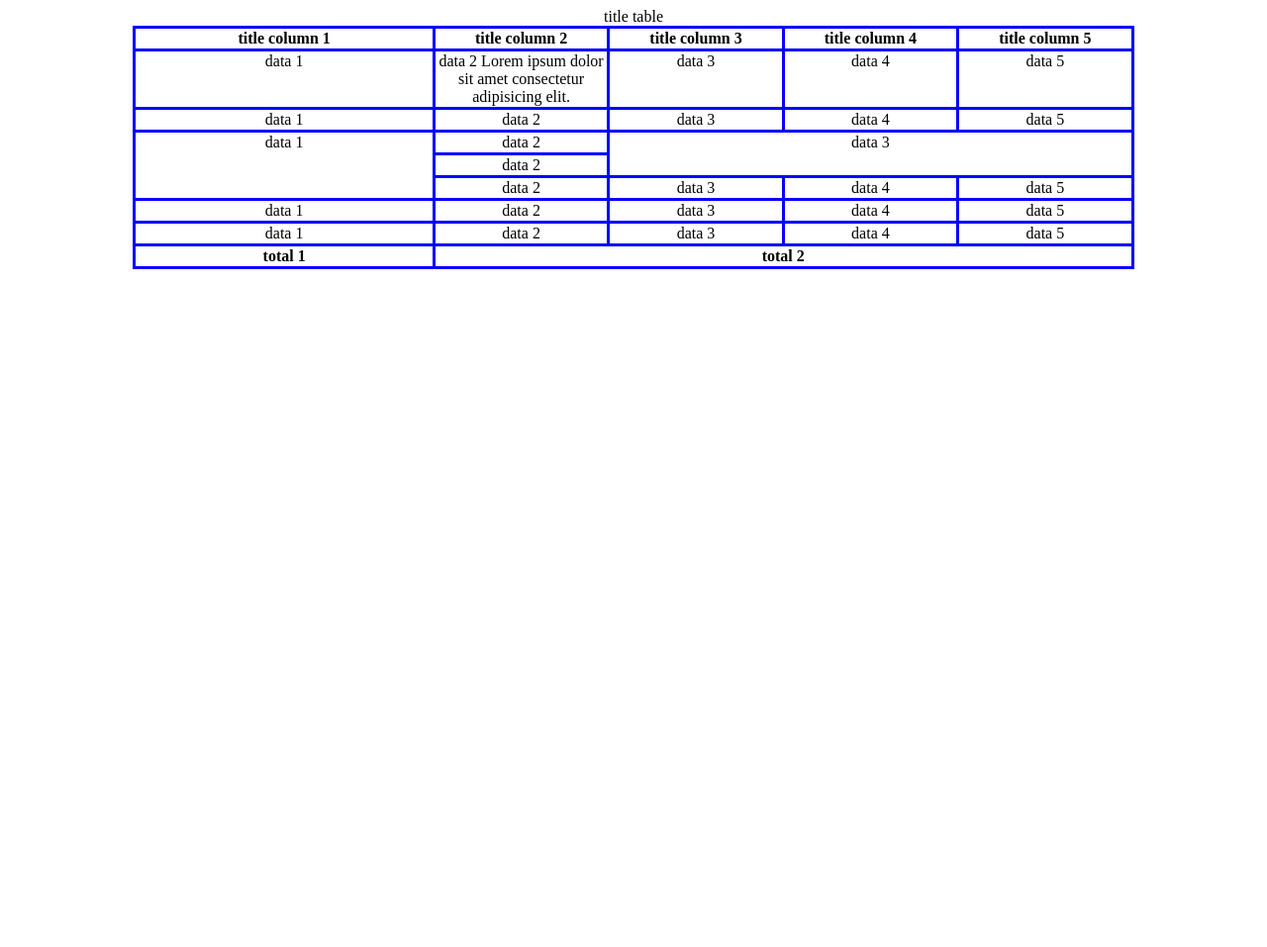
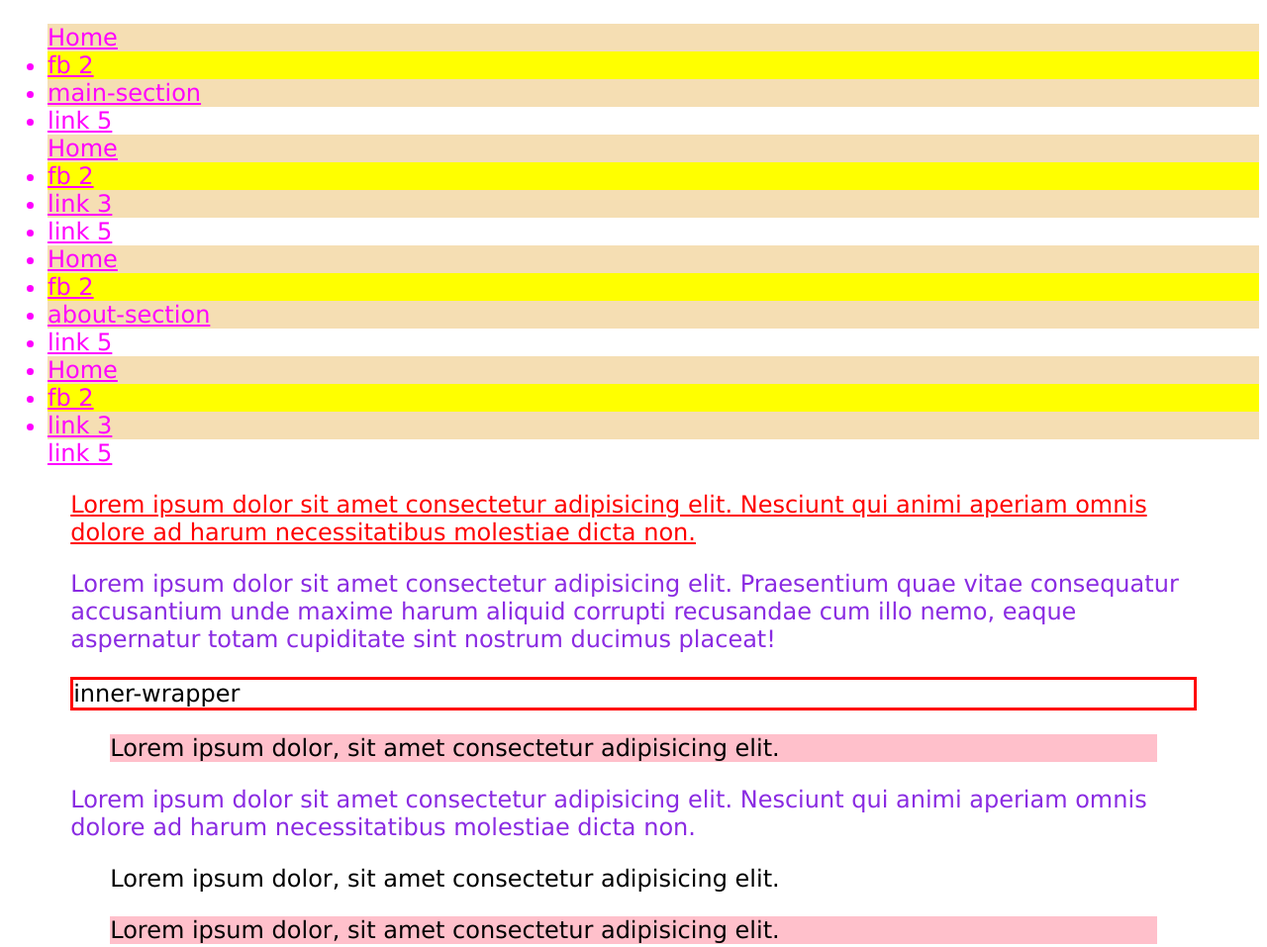
Before and after one commit to freshjsftm/fm2022-2-html-12-12-2022, a plain HTML site: page index.html in a window 1280 px wide. Shown: the top 957 px of the page at 99% size. Before the commit the page ends 800 px from the top, so only its background shows below. Drawn offline with Linux system fonts and the light colour scheme.

Commit message:
Add context & pseudoclasses

```diff
--- a/assets/css/style.css
+++ b/assets/css/style.css
@@ -1,21 +1,90 @@
-table{
-  width: 80%;
-  border: 3px solid red;
-  margin:auto;
-  border-collapse: collapse;
-  /* border-spacing: 10px;
-  border-radius: 20px; */
+:root{
+  font-size: 24px;
+  font-family: Verdana, Geneva, Tahoma, sans-serif;
 }
-th,
-td{
-  border: 3px solid blue;
-  /* background-color: pink; */
+*{
+  box-sizing: border-box;
 }
-td{
-  width: 17.5%;
-  vertical-align: top;
-  text-align: center;
+.inner-wrapper:hover{
+  color:green;
 }
-.size{
-  width: 30%;
+
+.section{
+  width: 90%;
+  margin: auto;
+  font-size: 24px;
 }
+
+/* p{
+  color: red;
+} */
+
+/* селектор потомків*/
+.section p{
+  color:blueviolet;
+}
+
+/* селектор дочірніх*/
+.section>p{
+  color: red;
+}
+
+/*селектор сусідніх*/
+p+.inner-wrapper{
+  border: red 3px solid;
+}
+
+/*селектор родичів(братній)*/
+.wrapper>p~blockquote{
+  background-color: pink;
+}
+
+
+.main-navigate{
+  color:fuchsia;
+}
+.main-navigate__link{
+  color:inherit;
+}
+/* a:link{
+  color: bisque;
+}
+a:visited{
+  color: red;
+} */
+.main-navigate__link:hover{
+  color:green;
+}
+.main-navigate__link:focus{
+  border:green 3px solid;
+  outline: none;
+}
+/* a:active{
+  color:yellow;
+} */
+
+
+p:not(div p){
+  text-decoration: underline;
+}
+p:not(div p):hover{
+  text-decoration: underline line-through;
+}
+
+.main-navigate__list>li:first-child,
+.main-navigate__list>li:last-child,
+.main-navigate__list>li:nth-child(5){
+  list-style: none;
+}
+
+.main-navigate__list>li:nth-child(odd){
+  background-color:wheat;
+}
+
+.main-navigate__list>li:nth-child(4n+2){
+  background-color:yellow;
+}
+
+*:target{
+  background-color: aqua;
+}
--- a/index.html
+++ b/index.html
@@ -7,74 +7,65 @@
     <link rel="stylesheet" href="./assets/css/style.css" />
   </head>
   <body>
-    <table>
-      <caption>title table</caption>
-      <thead>
-        <tr>
-          <th class="size">title column 1</th>
-          <th>title column 2</th>
-          <th>title column 3</th>
-          <th>title column 4</th>
-          <th>title column 5</th>
-        </tr>
-      </thead>
-      <tbody>
-        <tr>
-          <td>data 1</td>
-          <td>data 2 Lorem ipsum dolor sit amet consectetur adipisicing elit. </td>
-          <td>data 3</td>
-          <td>data 4</td>
-          <td>data 5</td>
-        </tr>
-        <tr>
-          <td>data 1</td>
-          <td>data 2</td>
-          <td>data 3</td>
-          <td>data 4</td>
-          <td>data 5</td>
-        </tr>
-        <tr>
-          <td rowspan="3">data 1</td>
-          <td>data 2</td>
-          <td colspan="3" rowspan="2">data 3</td>
-          <!-- <td>data 4</td> -->
-          <!-- <td>data 5</td> -->
-        </tr>
-        <tr>
-          <!-- <td>data 1</td> -->
-          <td>data 2</td>
-          <!-- <td>data 3</td>
-          <td>data 4</td>
-          <td>data 5</td> -->
-        </tr>
-        <tr>
-          <!-- <td>data 1</td> -->
-          <td>data 2</td>
-          <td>data 3</td>
-          <td>data 4</td>
-          <td>data 5</td>
-        </tr>
-        <tr>
-          <td>data 1</td>
-          <td>data 2</td>
-          <td>data 3</td>
-          <td>data 4</td>
-          <td>data 5</td>
-        </tr>
-        <tr>
-          <td>data 1</td>
-          <td>data 2</td>
-          <td>data 3</td>
-          <td>data 4</td>
-          <td>data 5</td>
-        </tr>
-      </tbody>
-      <tfoot>
-        <tr>
-          <th>total 1</th>
-          <th colspan="4">total 2</th>
-        </tr>
-      </tfoot>
-    </table>
+    <nav class="main-navigate">
+      <ul class="main-navigate__list">
+        <li><a tabindex="1" href="" class="main-navigate__link main-navigate__link__current">Home</a></li>
+        <li><a tabindex="5" href="https://fb.com" class="main-navigate__link" target="_blank">fb 2</a></li>
+        <li><a tabindex="4" href="#main-section" class="main-navigate__link">main-section</a></li>
+        <!-- <li>
+          ul.main-navigate__list_sublist>li*3>a
+        </li> -->
+        <li><a tabindex="2"  href="https://google.com" class="main-navigate__link">link 5</a></li>
+        <li><a tabindex="1" href="" class="main-navigate__link main-navigate__link__current">Home</a></li>
+        <li><a tabindex="5" href="https://fb.com" class="main-navigate__link" target="_blank">fb 2</a></li>
+        <li><a tabindex="4" href="#" class="main-navigate__link">link 3</a></li>
+        <!-- <li>
+          ul.main-navigate__list_sublist>li*3>a
+        </li> -->
+        <li><a tabindex="2"  href="https://google.com" class="main-navigate__link">link 5</a></li>
+        <li><a tabindex="1" href="" class="main-navigate__link main-navigate__link__current">Home</a></li>
+        <li><a tabindex="5" href="https://fb.com" class="main-navigate__link" target="_blank">fb 2</a></li>
+        <li><a tabindex="4" href="#about-section" class="main-navigate__link">about-section</a></li>
+        <!-- <li>
+          ul.main-navigate__list_sublist>li*3>a
+        </li> -->
+        <li><a tabindex="2"  href="https://google.com" class="main-navigate__link">link 5</a></li>
+        <li><a tabindex="1" href="" class="main-navigate__link main-navigate__link__current">Home</a></li>
+        <li><a tabindex="5" href="https://fb.com" class="main-navigate__link" target="_blank">fb 2</a></li>
+        <li><a tabindex="4" href="#" class="main-navigate__link">link 3</a></li>
+        <!-- <li>
+          ul.main-navigate__list_sublist>li*3>a
+        </li> -->
+        <li><a tabindex="2"  href="https://google.com" class="main-navigate__link">link 5</a></li>
+      </ul>
+    </nav>
+    <section  tabindex="3" class="section" id="main-section">
+      <p>Lorem ipsum dolor sit amet consectetur adipisicing elit. Nesciunt qui animi aperiam omnis dolore ad harum necessitatibus molestiae dicta non.</p>
+      <div class="wrapper">
+        <p>Lorem ipsum dolor sit amet consectetur adipisicing elit. Praesentium quae vitae consequatur accusantium unde maxime harum aliquid corrupti recusandae cum illo nemo, eaque aspernatur totam cupiditate sint nostrum ducimus placeat!</p>
+        <div class="inner-wrapper">inner-wrapper</div>
+        <blockquote>Lorem ipsum dolor, sit amet consectetur adipisicing elit. </blockquote>
+        <div class="inner-wrapper">
+          <p>Lorem ipsum dolor sit amet consectetur adipisicing elit. Nesciunt qui animi aperiam omnis dolore ad harum necessitatibus molestiae dicta non.</p>
+          <blockquote>Lorem ipsum dolor, sit amet consectetur adipisicing elit. </blockquote>
+        </div>
+        <blockquote>Lorem ipsum dolor, sit amet consectetur adipisicing elit. </blockquote>
+      </div>
+    </section>
+    <article>
+      <h2>title</h2>
+      <p>Lorem ipsum, dolor sit amet consectetur adipisicing elit. Dolorem nesciunt cumque deserunt aliquid perferendis velit rem voluptatum laudantium vel autem.</p>
+    </article>
+    <section class="section" id="about-section">
+      <div class="wrapper">
+        <p>Lorem ipsum dolor sit amet consectetur adipisicing elit. Praesentium quae vitae consequatur accusantium unde maxime harum aliquid corrupti recusandae cum illo nemo, eaque aspernatur totam cupiditate sint nostrum ducimus placeat!</p>
+        <div class="inner-wrapper">inner-wrapper</div>
+        <blockquote>Lorem ipsum dolor, sit amet consectetur adipisicing elit. </blockquote>
+        <div class="inner-wrapper">
+          <p>Lorem ipsum dolor sit amet consectetur adipisicing elit. Nesciunt qui animi aperiam omnis dolore ad harum necessitatibus molestiae dicta non.</p>
+        </div>
+      </div>
+    </section>
+
   </body>
 </html>
```
